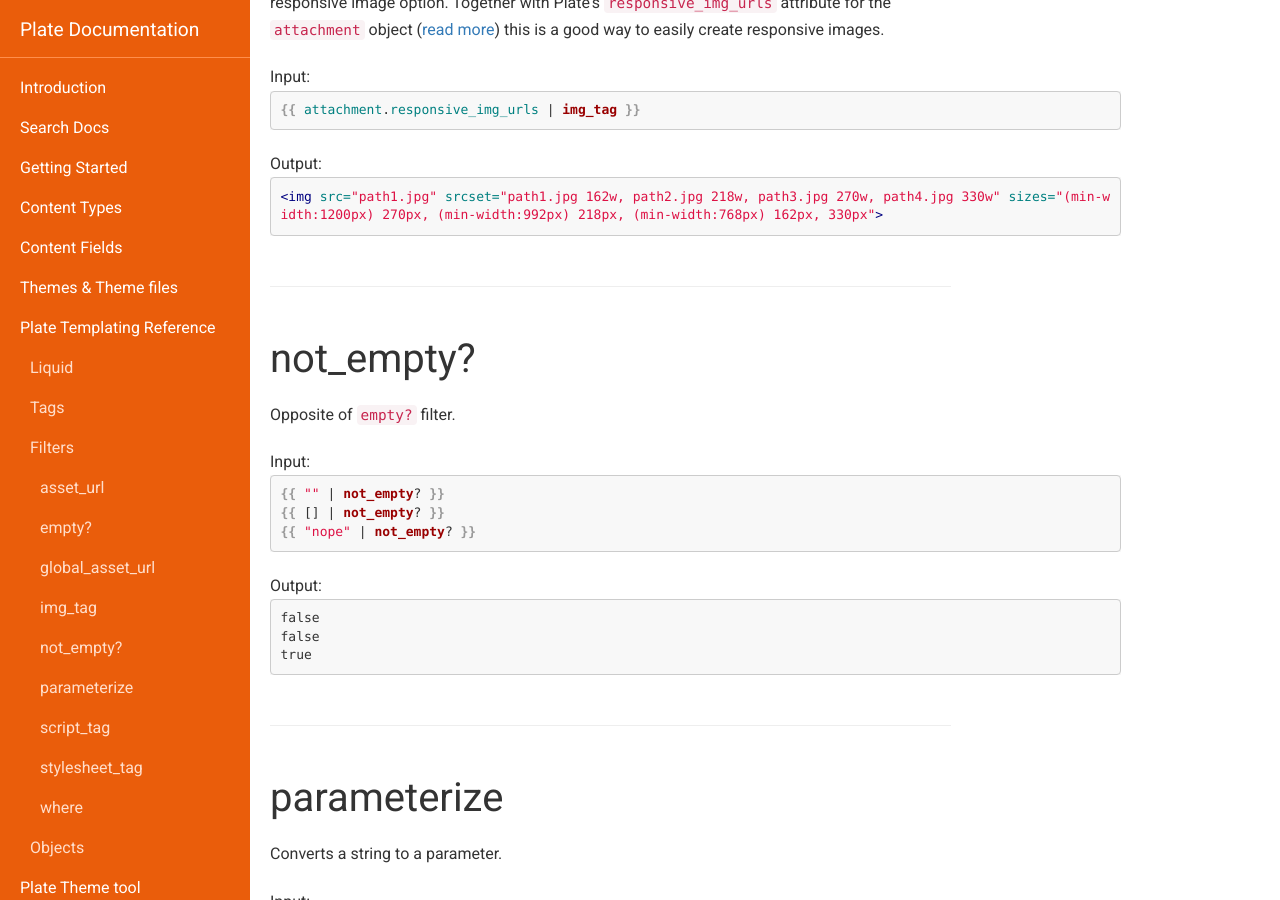
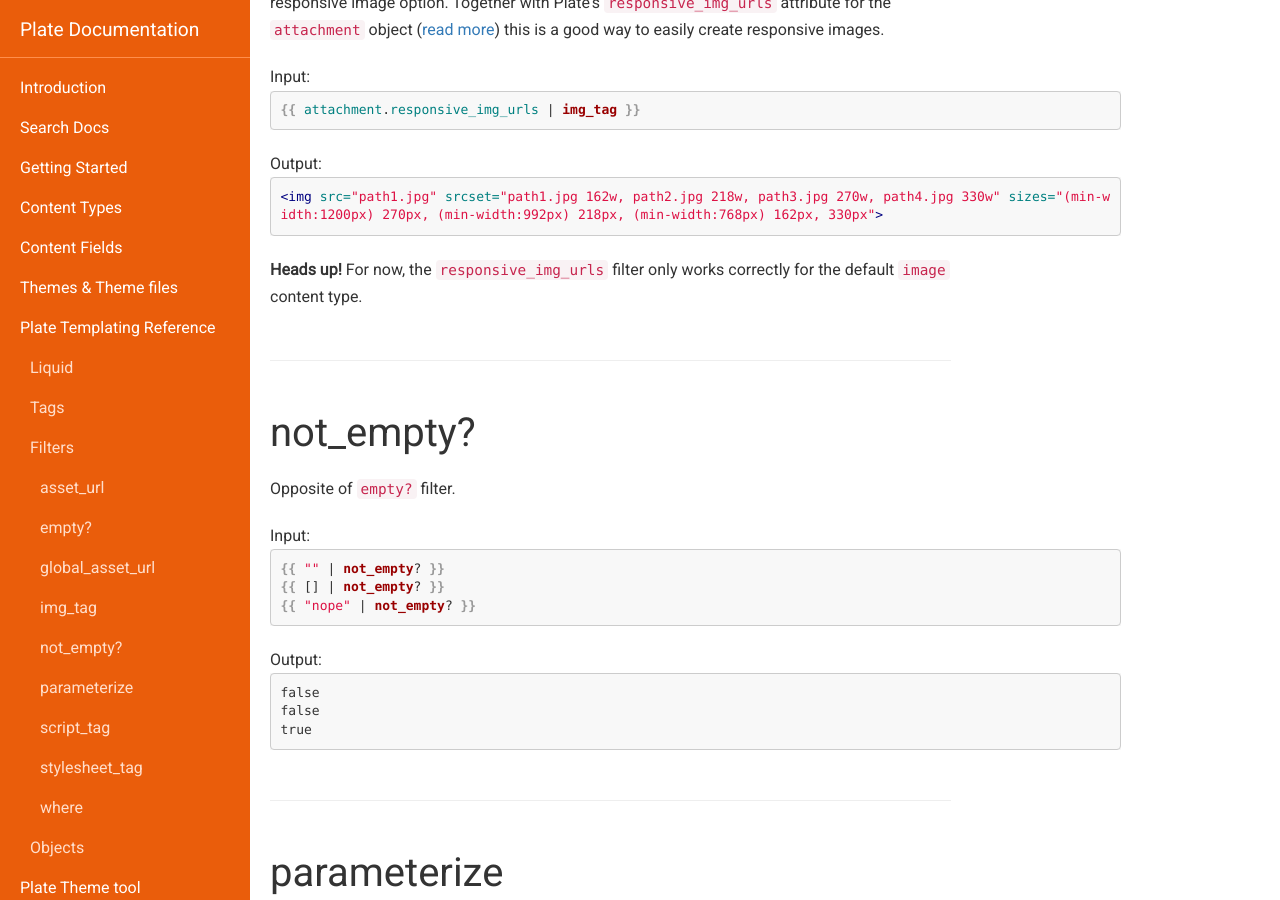
Before and after one commit to platehub/platehub.github.io, a Jekyll site: the page built from docs/templating-reference/filters.md, in a window 1280 px wide and 900 px high, scrolled down 2312 px. Built offline with Jekyll 4.4.1, drawn with Linux system fonts in a browser that asks for light colours; nearby versions of some CDN libraries.

Commit message:
disclaimer responsive_img_url filter

````diff
--- a/docs/templating-reference/filters.md
+++ b/docs/templating-reference/filters.md
@@ -131,6 +131,8 @@ The filter accepts an image url, but also an array of url's. In that case the fi
 <img src="path1.jpg" srcset="path1.jpg 162w, path2.jpg 218w, path3.jpg 270w, path4.jpg 330w" sizes="(min-width:1200px) 270px, (min-width:992px) 218px, (min-width:768px) 162px, 330px">
 ```
 
+**Heads up!** For now, the `responsive_img_urls` filter only works correctly for the default `image` content type.
+
 ___
 
 ## not_empty?
````
